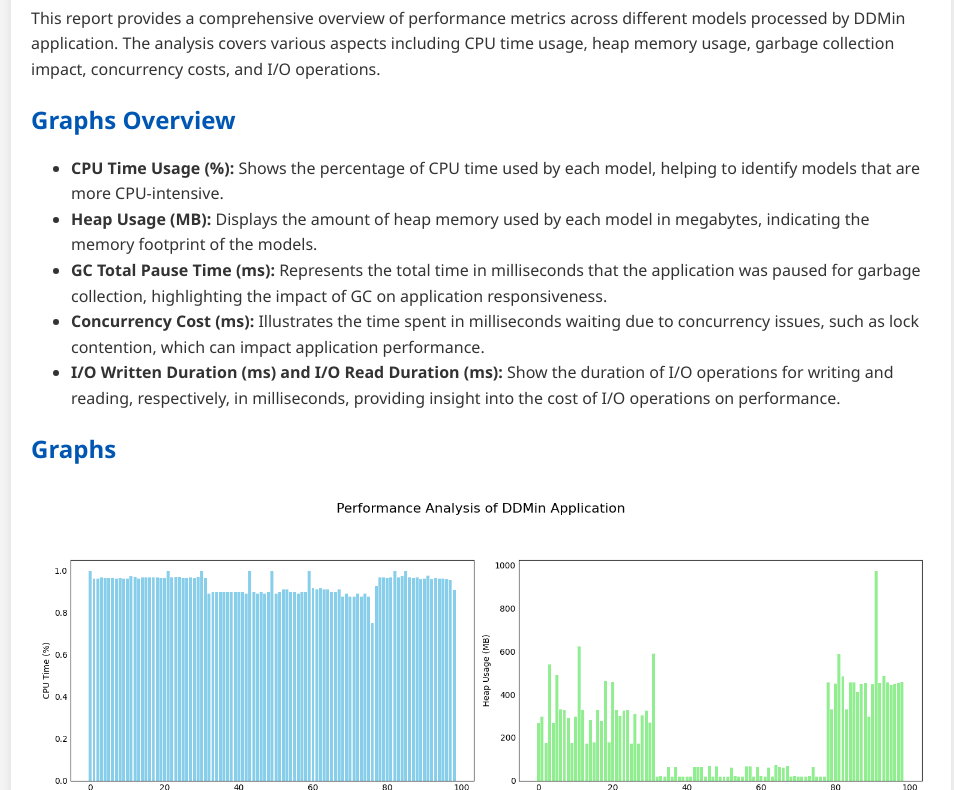
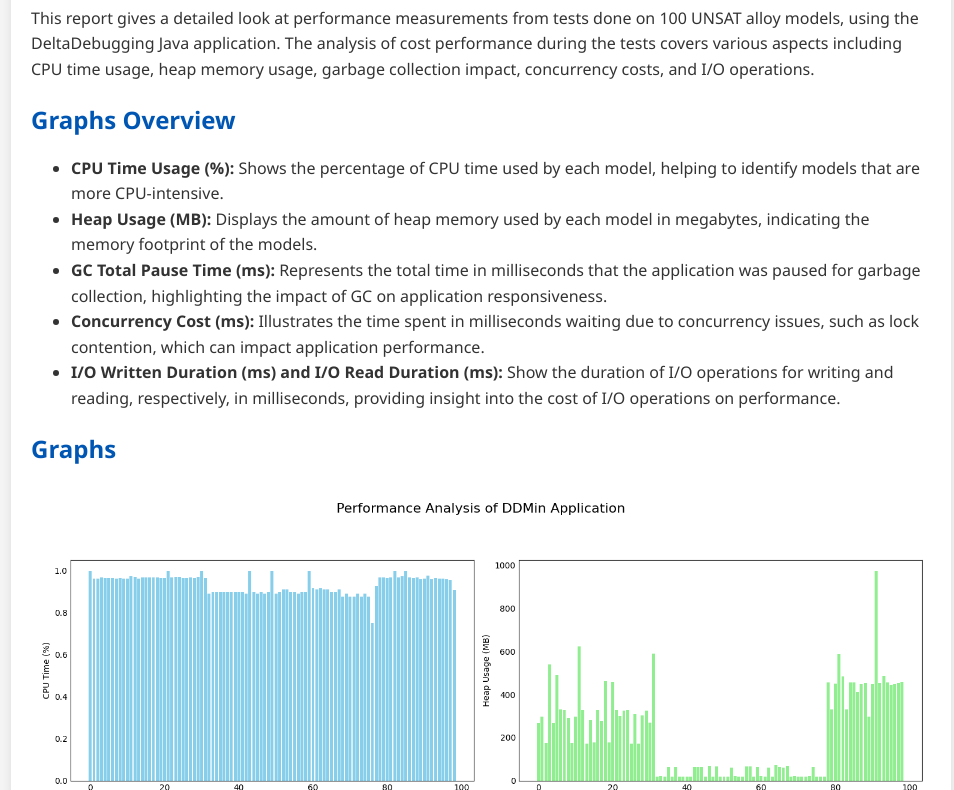
Before and after one commit to krpovmu/DeltaDebugging, a plain HTML site: page resources/performance_costs_graphs/index.html in a window 1280 px wide. Shown: the part 100-890 px from the top of the page, without its empty margins (159-1113 px from the left). Drawn offline with Linux system fonts and the light colour scheme.

Commit message:
changes html order explanation file

```diff
--- a/resources/performance_costs_graphs/index.html
+++ b/resources/performance_costs_graphs/index.html
@@ -46,7 +46,7 @@
 <body>
     <div class="container">
         <h1>Performance Analysis Costs of DDmin Java Application</h1>
-        <p>This report provides a comprehensive overview of performance metrics across different models processed by DDMin application. The analysis covers various aspects including CPU time usage, heap memory usage, garbage collection impact, concurrency costs, and I/O operations.</p>
+        <p>This report gives a detailed look at performance measurements from tests done on 100 UNSAT alloy models, using the DeltaDebugging Java application. The analysis of cost performance during the tests covers various aspects including CPU time usage, heap memory usage, garbage collection impact, concurrency costs, and I/O operations.</p>
 
         <h2>Graphs Overview</h2>
         <ul>
```
